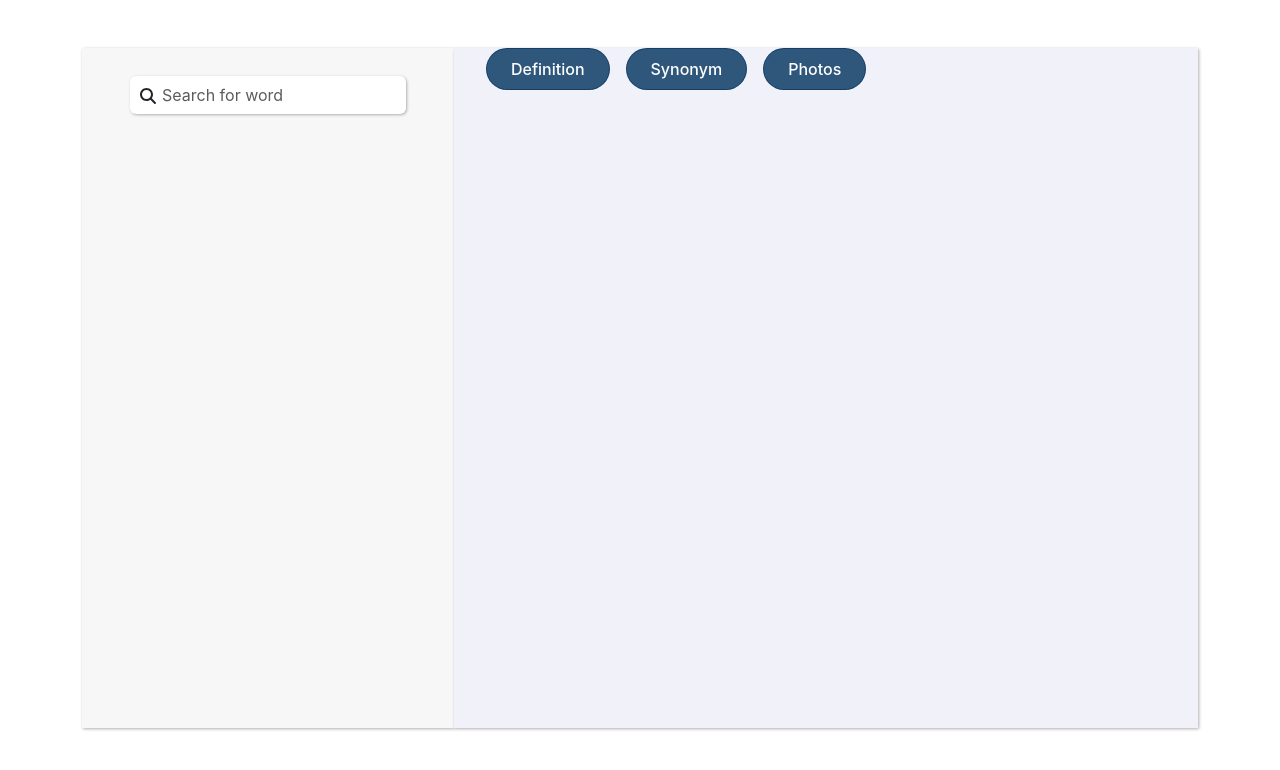
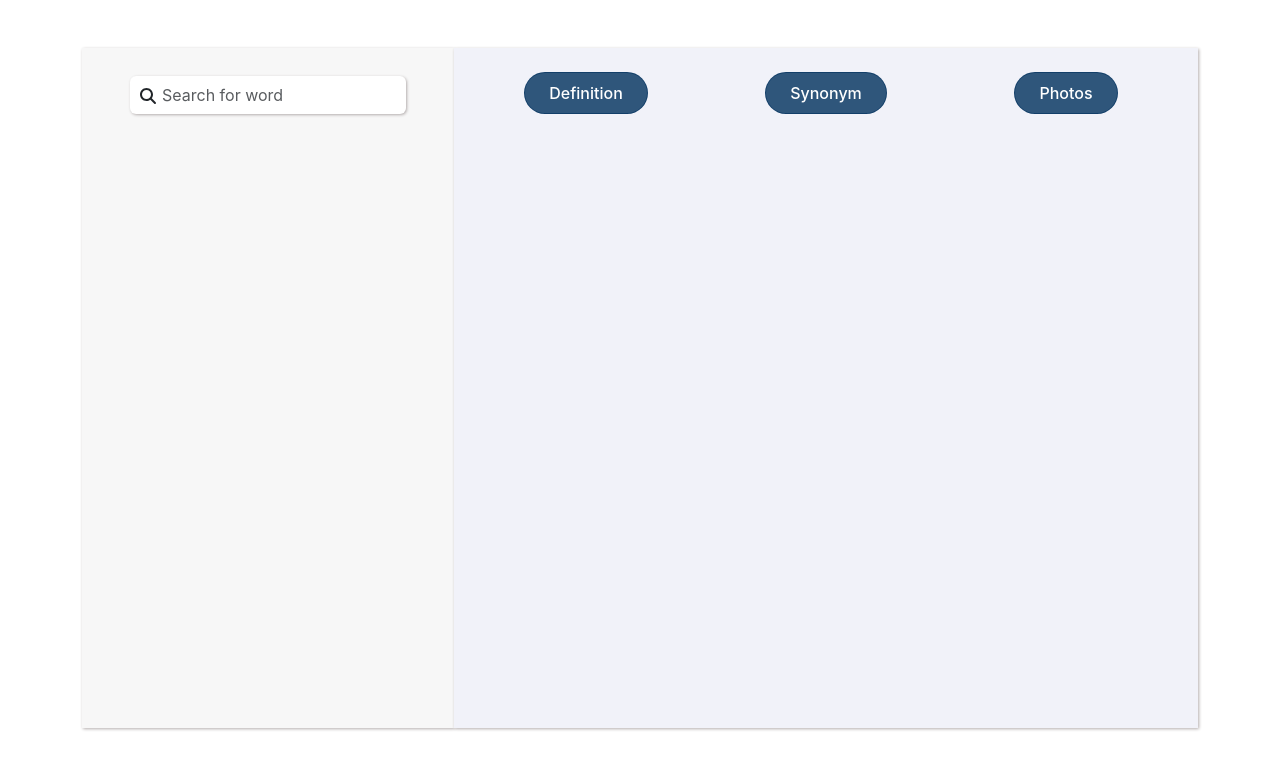
Before and after one commit to gillaryb/dictionify-react, a React (Create React App) app: page / in a window 1280 px wide. Shown: the top 770 px of the page. Built offline with nearby package versions, Linux system fonts and the light colour scheme; no server answers.

Commit message:
fixed some css

```diff
--- a/src/Dictionary.js
+++ b/src/Dictionary.js
@@ -56,7 +56,7 @@ export default function Dictionary(props) {
     return (
       <div className="container">
         <div className="row d-flex">
-          <div className="col-12 col-md-6 col-lg-4 p-0">
+          <div className="col-12 col-md-4 col-lg-4 p-0">
             <div className="Dictionary">
               <form onSubmit={handleSearch} className="dictionary-form">
                 <FontAwesomeIcon icon={faMagnifyingGlass} className="dictionary-search-icon" />
@@ -70,7 +70,7 @@ export default function Dictionary(props) {
               <Results results={result} />
             </div>
           </div>
-          <div className="col-12 col-md-6 col-lg-8 p-0">
+          <div className="col-12 col-md-8 col-lg-8 p-0">
             <div className="dictionary-features">
               <Features results={result} photos={photos} toggleDefinitions={toggleDefinitions} />
               {showDefinitionsComponent ? <Definitions results={result} /> : null}
--- a/src/Features.css
+++ b/src/Features.css
@@ -2,28 +2,39 @@
   margin-top: 24px;
 }
 
-
-.Features ul{
+.Features .button{
   list-style-type: none;
+  padding: 24px 24px 12px 24px;
+  margin-bottom: 0px;
 }
 
-.features-li{
+.Features li{
+  display: inline-block;
+}
+
+.Features .link{
+  text-decoration
+
+  : none;
+  color: white;
   display: inline-block;
   padding-right: 32px;
   padding: 8px 24px;
   border-radius: 30px;
-  margin-right: 16px;
   font-weight: bold;
   border: 1px solid#0d3b66d9;
   color: white;
-  background: #0d3b66d9;
+  background-color: #0d3b66d9;
   font-weight: 500;
+  margin-left:0;
 }
 
+.Features .link:hover{
+  color: #413543;
+  background:#FFB84C;
+  border: 1px solid #FFB84C;
+}
 
-.Features a{
-  text-decoration
-
-  : none;
-  color: white;
+.Features .icon{
+  display: none
 }
--- a/src/Features.js
+++ b/src/Features.js
@@ -8,6 +8,7 @@ export default function Features({results, photos, toggleDefinitions}) {
   const [showDefinitions, setShowDefinitions] = useState(false);
   const [showSynonyms, setShowSynonyms] = useState(false);
   const [showPhotos, setShowPhotos] = useState(false);
+  let isActive = true;
 
   const handleDefinitionsClick = (event) => {
     event.preventDefault();
@@ -15,6 +16,7 @@ export default function Features({results, photos, toggleDefinitions}) {
     setShowSynonyms(false);
     setShowPhotos(false);
     toggleDefinitions();
+
   };
 
   const handleSynonymsClick = (event) => {
@@ -36,15 +38,15 @@ export default function Features({results, photos, toggleDefinitions}) {
 
   return (
     <div className="Features">
-      <ul>
-        <li className="features-li">
-          <a href="/" onClick={handleDefinitionsClick}>Definition</a>
+      <ul className="button row text-center">
+        <li className="col-3 col-sm-4">
+          <a href="/" onClick={handleDefinitionsClick} className="link">Definition</a>
         </li>
-        <li className="features-li">
-          <a href="/" onClick={handleSynonymsClick}>Synonym</a>
+        <li className="col-3 col-sm-4">
+          <a href="/" onClick={handleSynonymsClick} className="link">Synonym</a>
         </li>
-        <li className="features-li">
-          <a href="/" onClick={handlePhotosClick}>Photos</a>
+        <li className="col-3 col-sm-4">
+          <a href="/" onClick={handlePhotosClick} className="link">Photos</a>
         </li>
       </ul>
 
--- a/src/Photos.js
+++ b/src/Photos.js
@@ -16,7 +16,6 @@ export default function Photos(props){
             </div>
           )
         })}
-
       </div>
     </section>
   )
```
